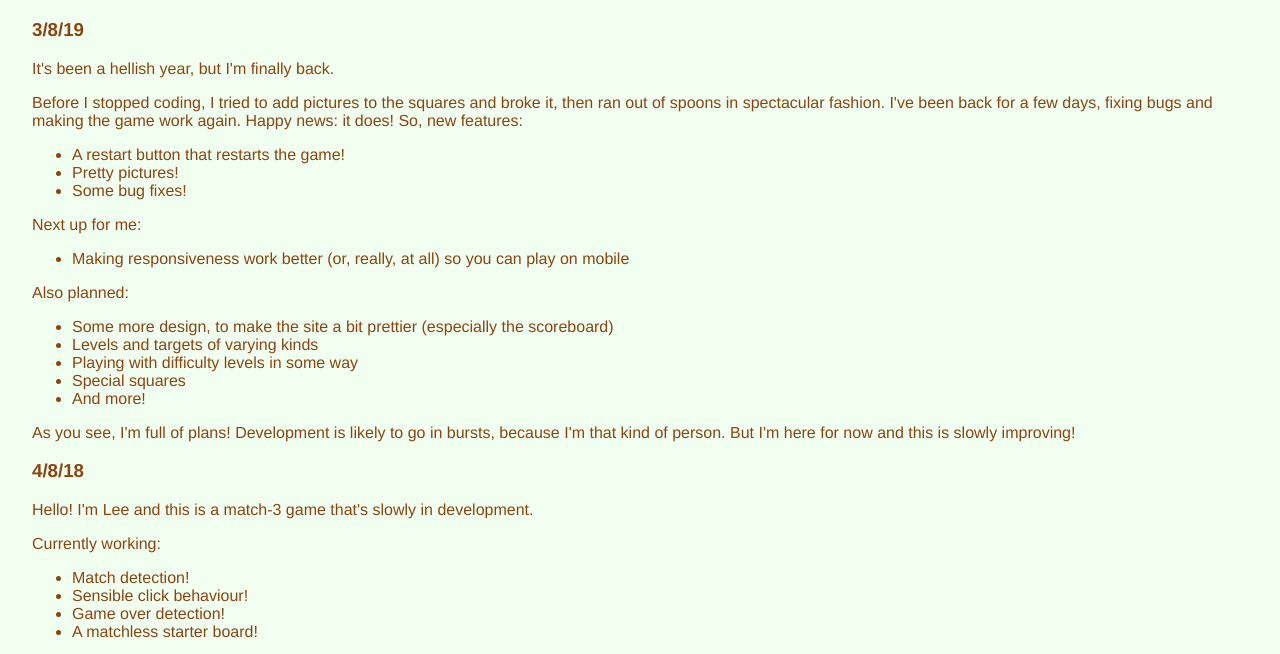
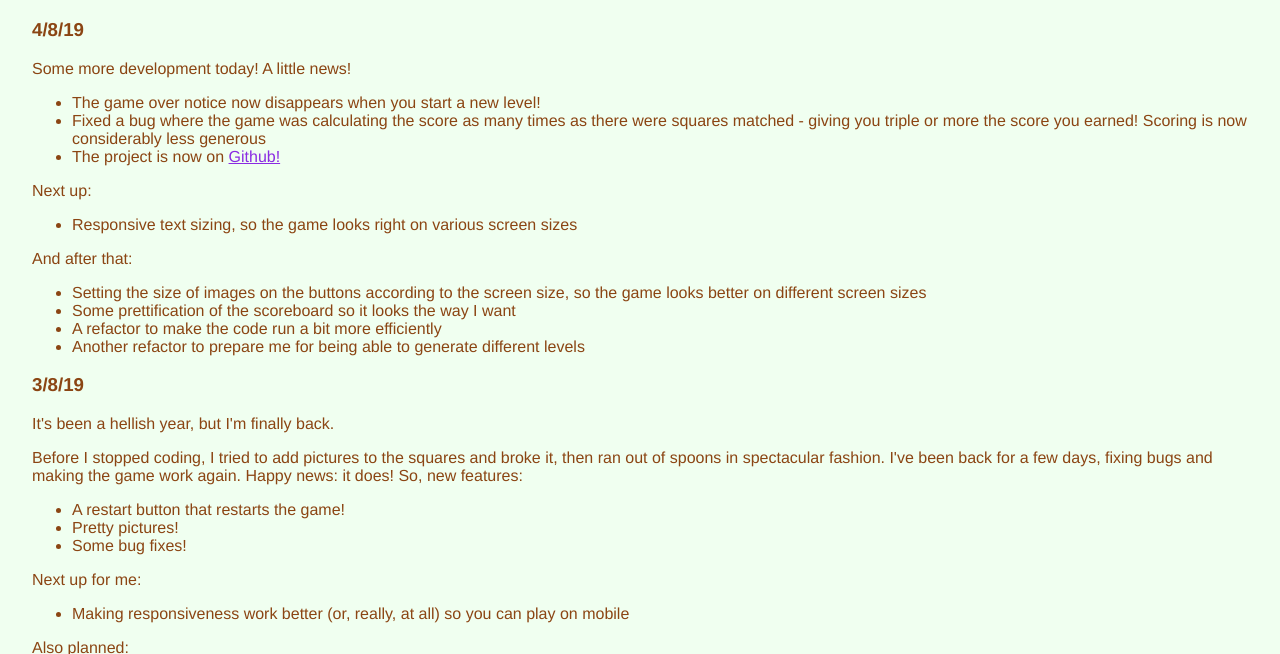
Before and after one commit to LeanderMcL/sunset-weaver, a plain HTML site: page dev-news.html in a window 1280 px wide. Shown: the part 111-765 px from the top of the page. Drawn offline with Linux system fonts and the light colour scheme.

Commit message:
Some more updates to static pages

```diff
--- a/dev-news.html
+++ b/dev-news.html
@@ -14,6 +14,28 @@
     <a href="dev-news.html">dev news</a>
     <a href="about.html">about</a>
     <h1>Development News!</h1>
+    <h3 class="static">
+      4/8/19
+    </h3>
+    <p>
+      Some more development today! A little news!
+      <ul>
+        <li>The game over notice now disappears when you start a new level!</li>
+        <li>Fixed a bug where the game was calculating the score as many times as there were squares matched - giving you triple or more the score you earned! Scoring is now considerably less generous</li>
+        <li>The project is now on <a href="https://github.com/LeanderMcL/sunset-weaver">Github!</a></li>
+    </ul>
+    Next up:
+    <ul>
+      <li>Responsive text sizing, so the game looks right on various screen sizes</li>
+    </ul>
+    And after that:
+    <ul>
+      <li>Setting the size of images on the buttons according to the screen size, so the game looks better on different screen sizes</li>
+      <li>Some prettification of the scoreboard so it looks the way I want</li>
+      <li>A refactor to make the code run a bit more efficiently</li>
+      <li>Another refactor to prepare me for being able to generate different levels</li>
+    </ul>
+    </p>
       <h3 class="static">3/8/19</h3>
     <p>
       It's been a hellish year, but I'm finally back.
```
Also changed, not shown: changelog.txt.
